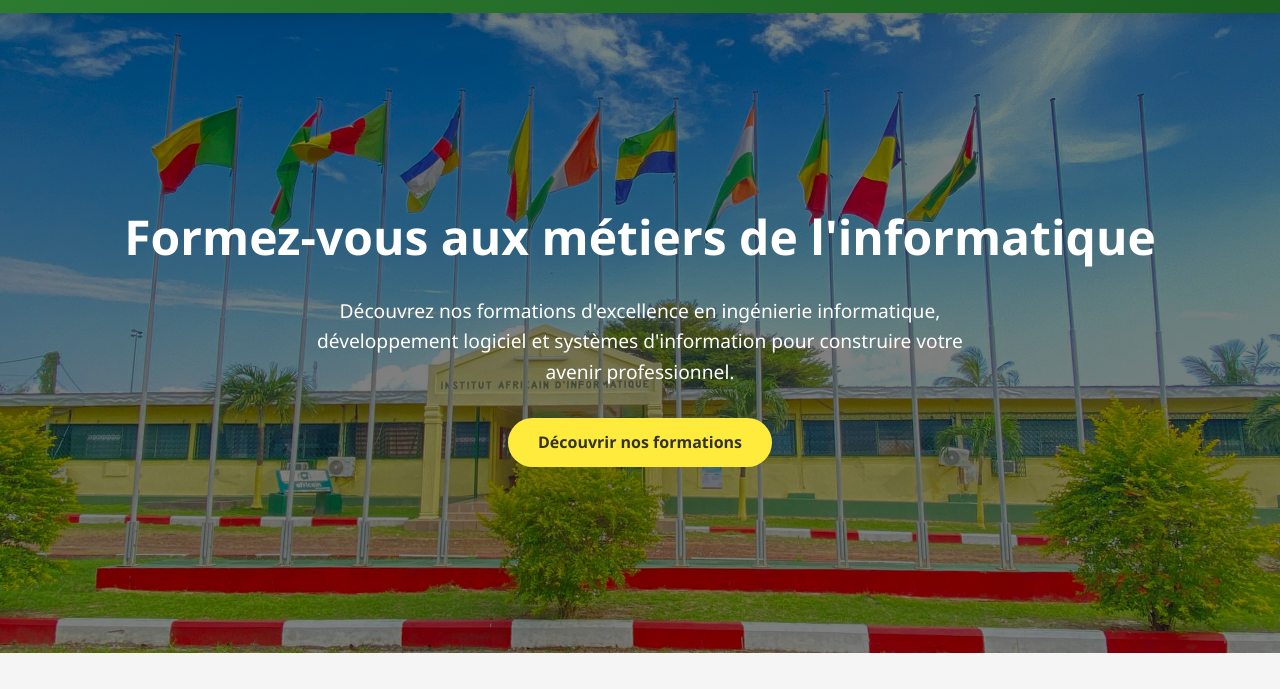
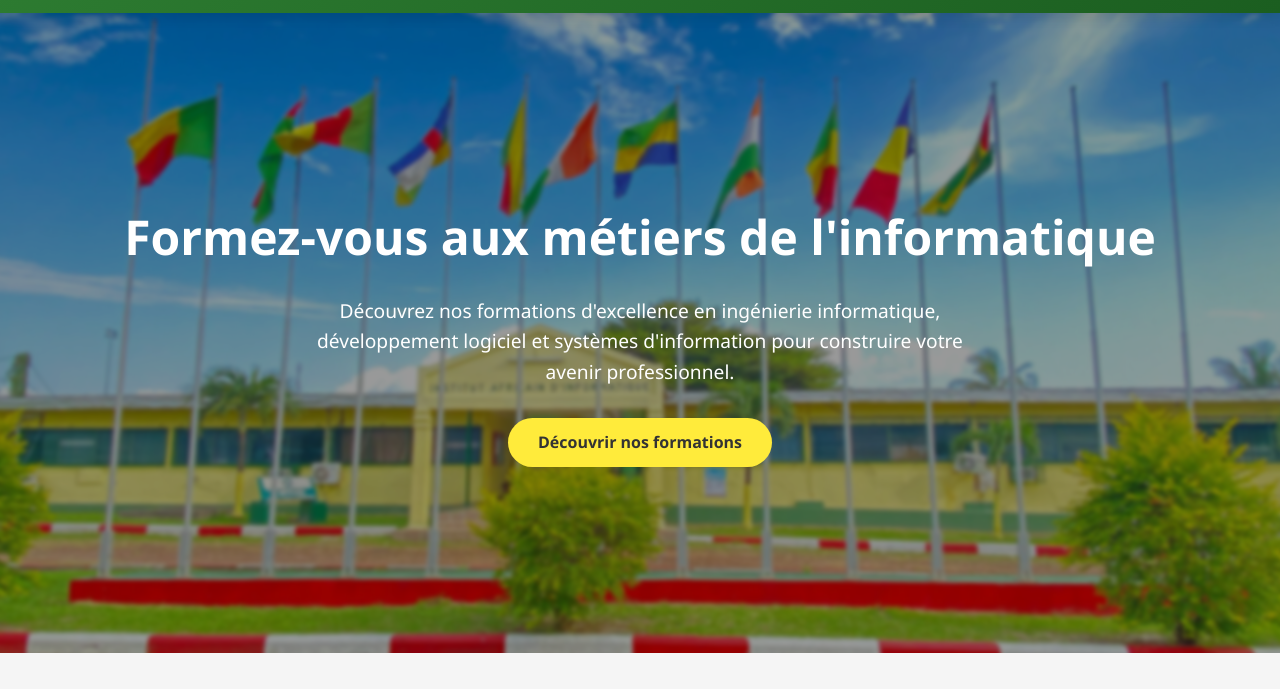
Before and after one commit to GrekGuitHub/Projet_promo, a plain HTML site: page index.html in a window 1280 px wide. Shown: the part 111-800 px from the top of the page. Drawn offline with Linux system fonts and the light colour scheme.

Commit message:
petite modification

```diff
--- a/index.html
+++ b/index.html
@@ -263,7 +263,7 @@
         <div class="container">
             <div class="footer-content">
                 <div class="footer-column">
-                    <h3>École d'Excellence</h3>
+                    <h3>Instiut Africain d'Informatique</h3>
                     <p>Formation d'excellence en informatique et systèmes d'information depuis 2005.</p>
                     <p>Reconnue par l'État et partenaires des plus grandes entreprises du secteur.</p>
                 </div>
--- a/style.css
+++ b/style.css
@@ -83,17 +83,44 @@ nav ul li a:hover {
 }
 
 .hero {
+    position: relative;
     height: 80vh;
-    background: linear-gradient(rgba(0, 0, 0, 0.5), rgba(0, 0, 0, 0.5)), url('images/iai.jpg');
-    background-size: cover;
-    background-position: center;
     display: flex;
     align-items: center;
     justify-content: center;
     text-align: center;
     color: var(--white);
     margin-bottom: 50px;
+    overflow: hidden;
 }
+
+/* Image de fond floue légèrement */
+.hero::before {
+    content: "";
+    position: absolute;
+    top: 0;
+    left: 0;
+    width: 100%;
+    height: 100%;
+    background: url('images/iai.jpg') center/cover no-repeat;
+    filter: blur(2px); /* flou léger */
+    z-index: -2;
+    transform: scale(1.05); /* évite les bordures floues visibles */
+}
+
+/* Couche sombre semi-transparente par-dessus l’image */
+.hero::after {
+    content: "";
+    position: absolute;
+    top: 0;
+    left: 0;
+    width: 100%;
+    height: 100%;
+    background: rgba(0, 0, 0, 0.4); /* obscurcit sans cacher l’image */
+    z-index: -1;
+}
+
+
 
 .hero-content h2 {
     font-size: 3rem;
```
